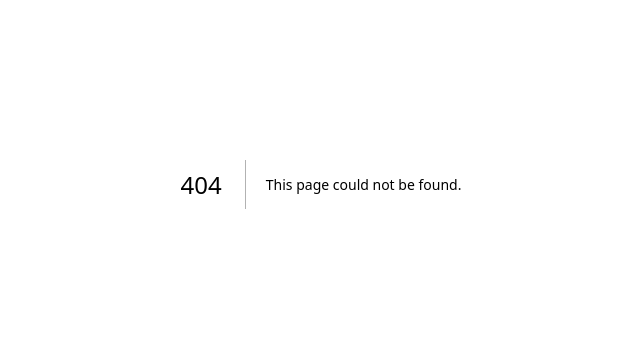
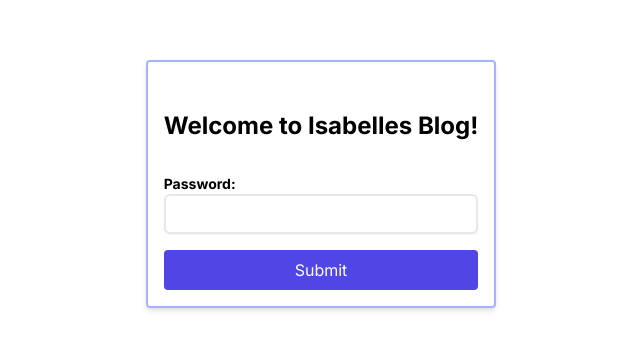
Before and after one commit to kevin-pietruszka/password-protected-blog, a Next.js app: page /login in a window 1280 px wide. Before the commit this address had no page. Shown: the part 216-566 px from the top of the page, without its empty margins (319-959 px from the left). Built offline with nearby package versions, Linux system fonts and the light colour scheme.

Commit message:
basic password implementation

```diff
--- /dev/null
+++ b/src/app/api/login/route.ts
@@ -0,0 +1,17 @@
+import { NextRequest } from "next/server";
+import { serialize } from "cookie";
+
+export async function POST(request: NextRequest) {
+  const body = await request.json();
+  const password = body.password;
+
+  if (password === process.env.ADMIN_PASSWORD!) {
+    const cookie = serialize(process.env.PASSWORD_COOKIE!, "admin", { httpOnly: true, path: "/" });
+    return new Response("Welcome, Isabelle!", { status: 200, headers: { "Set-Cookie": cookie } });
+  } else if (password === process.env.USER_PASSWORD!) {
+    const cookie = serialize(process.env.PASSWORD_COOKIE!, "user", { httpOnly: true, path: "/" });
+    return new Response("Welcome to the blog!", { status: 200, headers: { "Set-Cookie": cookie } });
+  } else {
+    return new Response("Incorrect Password", { status: 401 })
+  }
+}
--- /dev/null
+++ b/src/app/login/page.tsx
@@ -0,0 +1,41 @@
+"use client";
+
+import { FormEvent } from 'react';
+
+export default function LoginPage() {
+
+  async function handleSubmit(event: FormEvent<HTMLFormElement>) {
+    event.preventDefault();
+
+    const formData = new FormData(event.currentTarget);
+    const password = formData.get("password");
+
+    const response = await fetch('/api/login', {
+      method: 'POST',
+      headers: { 'Content-Type': 'application/json' },
+      body: JSON.stringify({ password }),
+    })
+
+    console.log(response);
+  }
+
+  return (
+    <section id="login" className="w-screen h-screen flex items-center justify-center">
+      <div className="max-w-sm rounded border-2 border-indigo-300 p-4 shadow-md">
+        <form onSubmit={handleSubmit}>
+          <div className="my-8 text-center">
+            <h1 className="text-2xl font-bold"> Welcome to Isabelles Blog! </h1>
+          </div>
+
+          <div className="grid gap-4">
+            <label htmlFor="password" className="block text-sm font-bold">
+              Password:
+              <input className="block w-full p-2 border-2 border-gray-200 rounded-md text-sm shadow-sm focus:border-red-900" type="password" name="password" required />
+            </label>
+            <button className="block w-full p-2 rounded bg-indigo-600 text-white" type="submit"> Submit </button>
+          </div>
+        </form>
+      </div>
+    </section>
+  );
+}
```
Also changed, not shown: package.json (+7 -5 lines), 1 other file (tests, documents, lock files or other folders).
